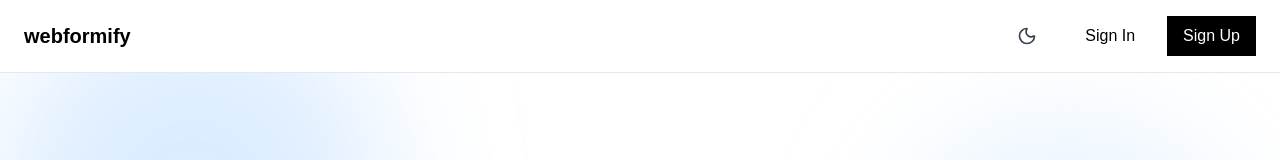
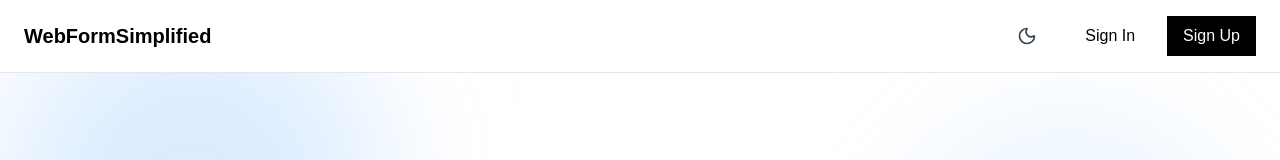
Before and after one commit to Pratik-Kumar-621/webformsimplified, a Next.js app: page / in a window 1280 px wide. Shown: the top 160 px of the page. Built offline with nearby package versions, Linux system fonts and the light colour scheme; no server answers.

Commit message:
Updating readme content

```diff
--- a/app/layout.tsx
+++ b/app/layout.tsx
@@ -15,7 +15,7 @@ const geistMono = Geist_Mono({
 });
 
 export const metadata: Metadata = {
-  title: "webformify - Create Forms Your Way",
+  title: "WebFormSimplified - Create Forms Your Way",
   description:
     "Build stunning, multi-step forms with our drag-and-drop playground. Design once, export anywhere.",
 };
--- a/components/Navbar.tsx
+++ /dev/null
@@ -1,7 +0,0 @@
-import React from "react";
-
-const Navbar = () => {
-  return <div>Navbar</div>;
-};
-
-export default Navbar;
--- a/components/landing/AboutFounderSection.tsx
+++ b/components/landing/AboutFounderSection.tsx
@@ -17,7 +17,7 @@ export default function AboutFounderSection() {
             Built by Creators
           </h2>
           <p className="text-lg text-gray-600 dark:text-gray-400">
-            Meet the founder behind webformify
+            Meet the founder behind WebFormSimplified
           </p>
         </motion.div>
 
@@ -67,8 +67,9 @@ export default function AboutFounderSection() {
 
             <p className="text-lg text-gray-700 dark:text-gray-300 mb-6 leading-relaxed">
               With over 5 years of experience in product design and development,
-              I created webformify to solve a problem I faced countless times:
-              building beautiful, functional forms shouldn't be complicated.
+              I created WebFormSimplified to solve a problem I faced countless
+              times: building beautiful, functional forms shouldn't be
+              complicated.
             </p>
 
             <p className="text-lg text-gray-700 dark:text-gray-300 mb-8 leading-relaxed">
@@ -110,7 +111,7 @@ export default function AboutFounderSection() {
                 <Github size={20} />
               </motion.a>
               <motion.a
-                href="mailto:hello@webformify.com"
+                href="mailto:hello@webformsimplified.com"
                 whileHover={{ y: -4 }}
                 whileTap={{ scale: 0.95 }}
                 className="p-4 bg-black dark:bg-white text-white dark:text-black hover:opacity-80 transition-opacity"
--- a/components/landing/Footer.tsx
+++ b/components/landing/Footer.tsx
@@ -6,10 +6,10 @@ export default function Footer() {
       <div className="max-w-7xl mx-auto px-6 py-12">
         <div className="flex flex-col sm:flex-row justify-between items-center gap-6">
           <h3 className="text-xl font-bold text-black dark:text-white">
-            webformify
+            WebFormSimplified
           </h3>
           <p className="text-sm text-gray-600 dark:text-gray-400">
-            © 2026 webformify. All rights reserved.
+            © 2026 WebFormSimplified. All rights reserved.
           </p>
         </div>
       </div>
--- a/components/landing/Navbar.tsx
+++ b/components/landing/Navbar.tsx
@@ -23,7 +23,7 @@ export default function Navbar() {
       <div className="max-w-7xl mx-auto px-6 py-4 flex justify-between items-center">
         {/* Logo */}
         <Link href="/" className="text-xl font-bold text-black dark:text-white">
-          webformify
+          WebFormSimplified
         </Link>
 
         {/* Right Side */}
--- a/components/landing/TestimonialsSection.tsx
+++ b/components/landing/TestimonialsSection.tsx
@@ -53,7 +53,7 @@ export default function TestimonialsSection() {
             Loved by Creators
           </h2>
           <p className="text-lg text-gray-600 dark:text-gray-400">
-            See what people are saying about webformify
+            See what people are saying about WebFormSimplified
           </p>
         </motion.div>
 
```
Also changed, not shown: 1 other file (tests, documents, lock files or other folders).
